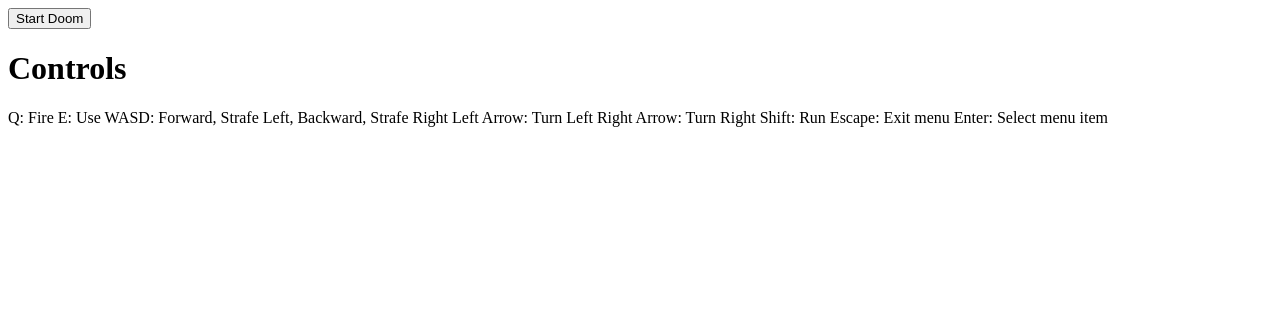
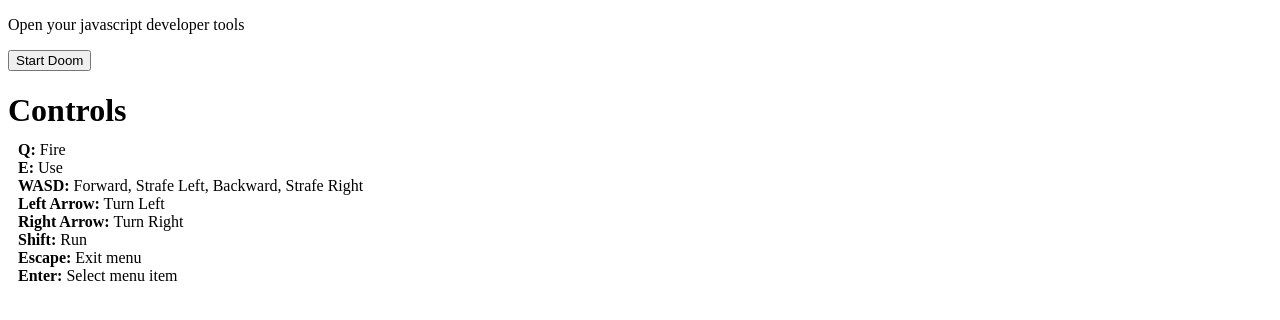
Before and after one commit to farrelke/console-doom, a website: page index.html in a window 1280 px wide. Drawn offline with Linux system fonts and the light colour scheme.

Commit message:
Added control instructions

```diff
--- a/index.html
+++ b/index.html
@@ -4,18 +4,19 @@
     <title>Console DOOM</title>
   </head>
   <body>
+    <p>Open your javascript developer tools</p>
     <button id="start-btn" onclick="loadDoom()">Start Doom</button>
 
     <h1>Controls</h1>
-    <p>
-      Q: Fire
-      E: Use
-      WASD: Forward, Strafe Left, Backward, Strafe Right
-      Left Arrow: Turn Left
-      Right Arrow: Turn Right
-      Shift: Run
-      Escape: Exit menu
-      Enter: Select menu item
+    <p style="margin-left: 10px; margin-top: -10px;" >
+      <b>Q:</b> Fire <br/>
+      <b>E:</b> Use <br/>
+      <b>WASD:</b> Forward, Strafe Left, Backward, Strafe Right <br/>
+      <b>Left Arrow:</b> Turn Left <br/>
+      <b>Right Arrow:</b> Turn Right <br/>
+      <b>Shift:</b> Run <br/>
+      <b>Escape:</b> Exit menu <br/>
+      <b>Enter:</b> Select menu item <br/>
     </p>
 
     <script type="application/javascript">
```
